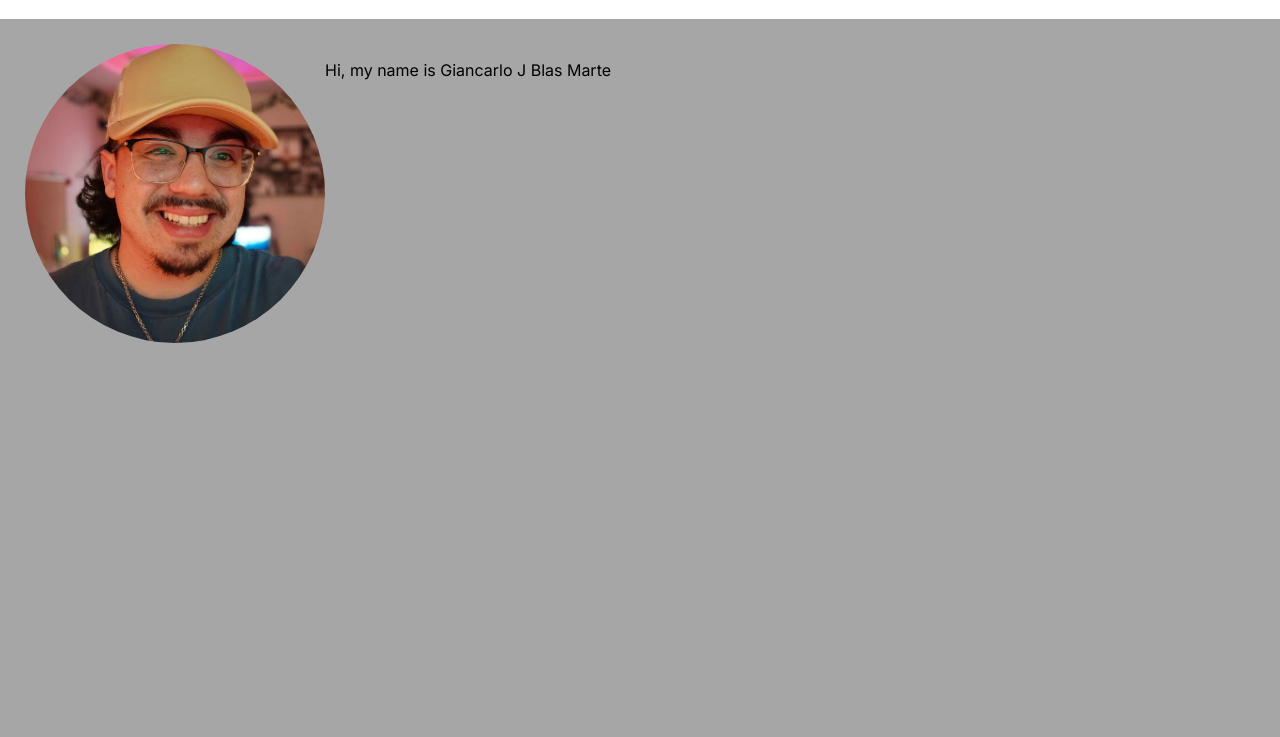
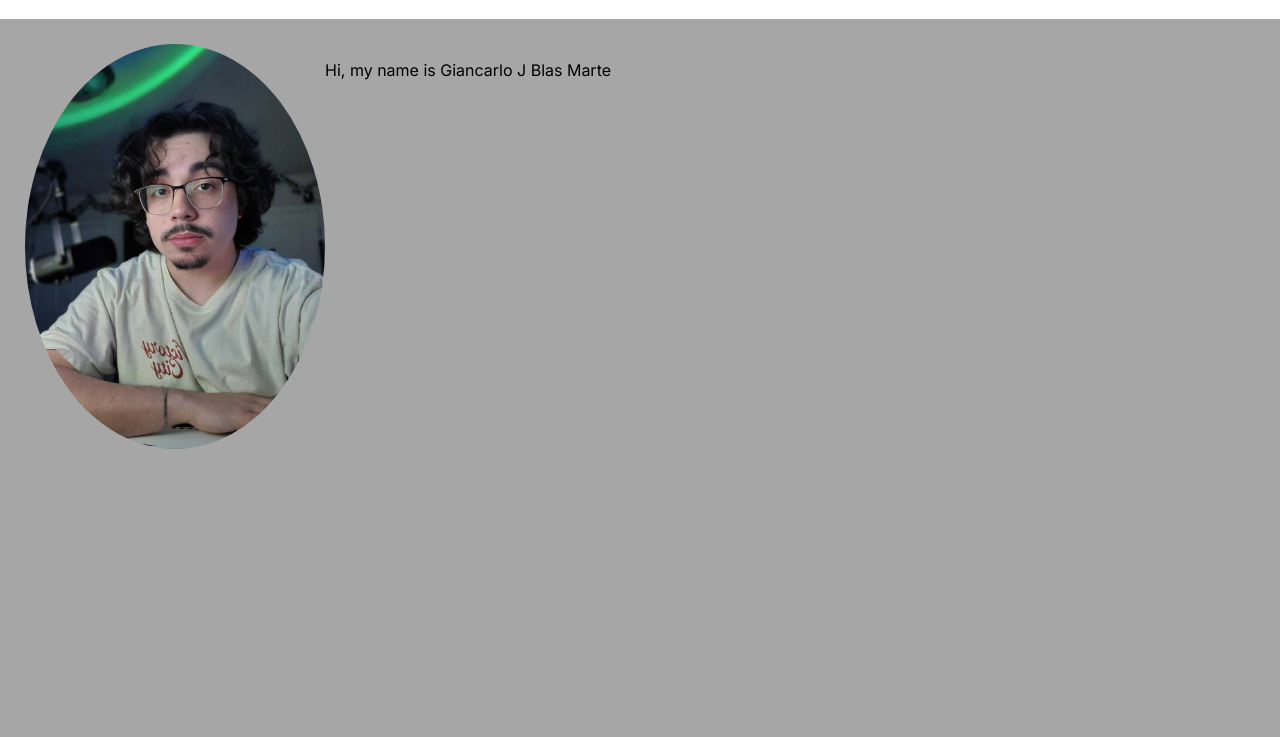
Before and after one commit to Giancarlo-Blas/Giancarlo-Blas.github.io, a plain HTML site: page index.html in a window 1280 px wide. Shown: the part 63-800 px from the top of the page. Drawn offline with Linux system fonts and the light colour scheme.

Commit message:
Replaced Image

```diff
--- a/index.html
+++ b/index.html
@@ -28,7 +28,7 @@
         class="styled-figma-button">Link To Figma Files</a> -->
     <section id="intro" style="background-color: rgb(166, 166, 166);">
         <div class="flex-row">
-            <img class="profile-picture" width="300vw" src="/static/giancarlo.jpg" alt="">
+            <img class="profile-picture" width="300vw" src="/static/deskphoto.jpg" alt="">
             <p>Hi, my name is Giancarlo J Blas Marte</p>
         </div>
     </section>
```
Also changed, not shown: static/deskphoto.jpg (added), static/giancarlo.jpg (deleted).
